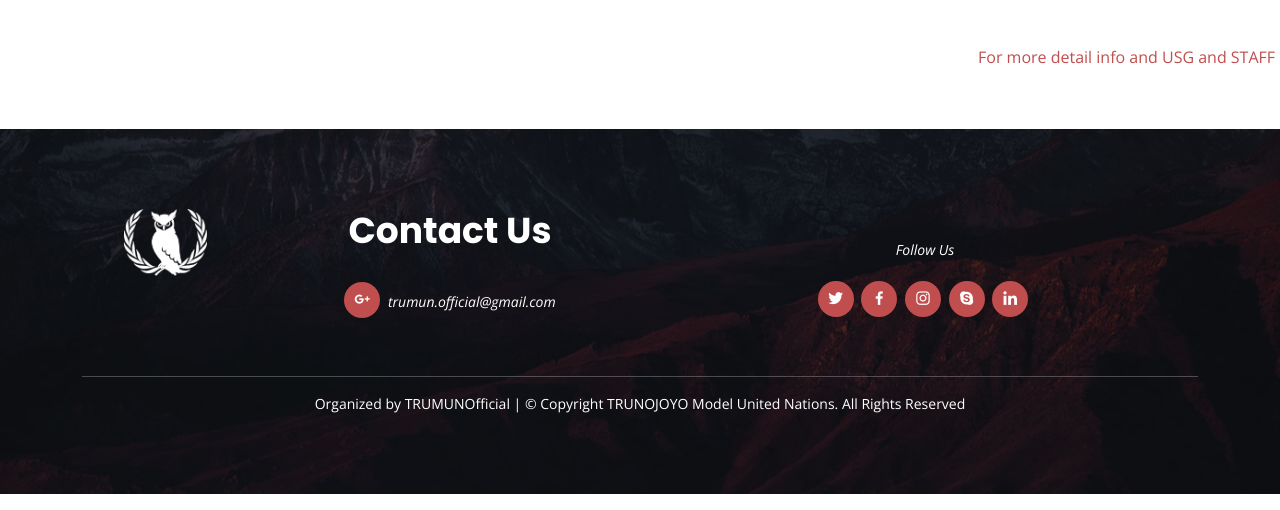
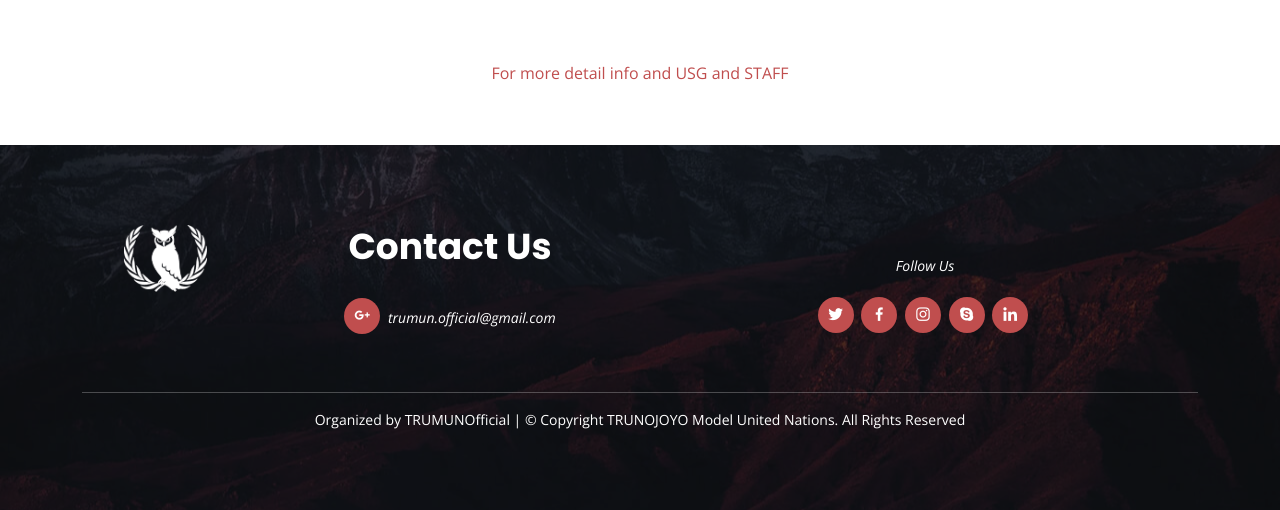
Before and after one commit to ghozzza/Trunojoyo-Model-United-Nations, a plain HTML site: page web-dea/secretary.html in a window 1280 px wide. Shown: the part 1545-2055 px from the top of the page. Drawn offline with nearby package versions, Linux system fonts and the light colour scheme.

Commit message:
Update secretary.html

```diff
--- a/web-dea/secretary.html
+++ b/web-dea/secretary.html
@@ -230,9 +230,10 @@
                         <h1><a href="">Nama</a></h1>
                         <p>Jabatan // usahakan foto 1:1 (square)</p>
                     </div>
-                    <div class="mt-5">
-
-                        <a class="text-right" href="https://docs.google.com/presentation/d/15Ccmh7id-ogl09RvLR3WKqFfdDa9qnIu/edit?usp=sharing&ouid=111419984988100168815&rtpof=true&sd=true" target="_blank">For more detail info and USG and STAFF</a>
+                </div>
+                <div class="mt-5">
+                    <div class="text-center">
+                        <a href="https://docs.google.com/presentation/d/15Ccmh7id-ogl09RvLR3WKqFfdDa9qnIu/edit?usp=sharing&ouid=111419984988100168815&rtpof=true&sd=true" target="_blank">For more detail info and USG and STAFF</a>
                     </div>
                 </div>
             </div>
```
